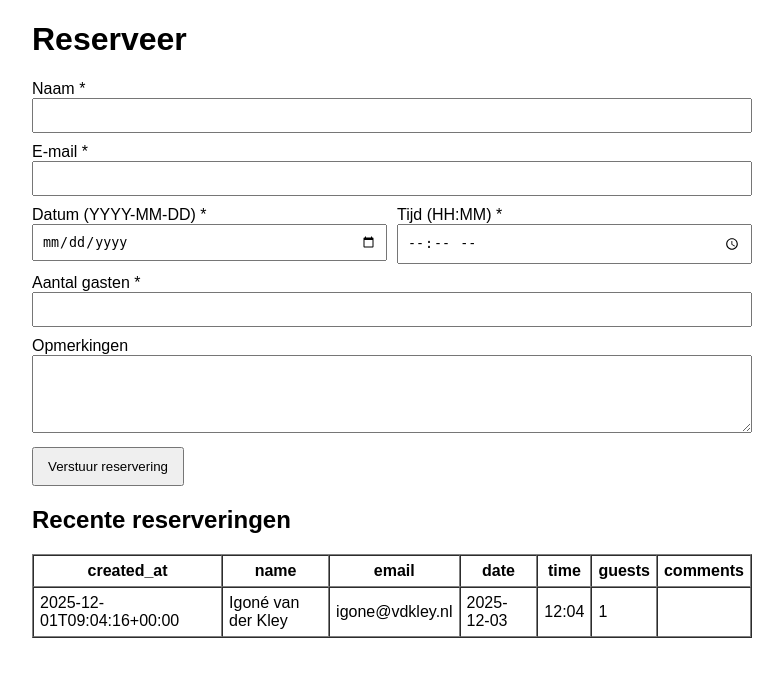
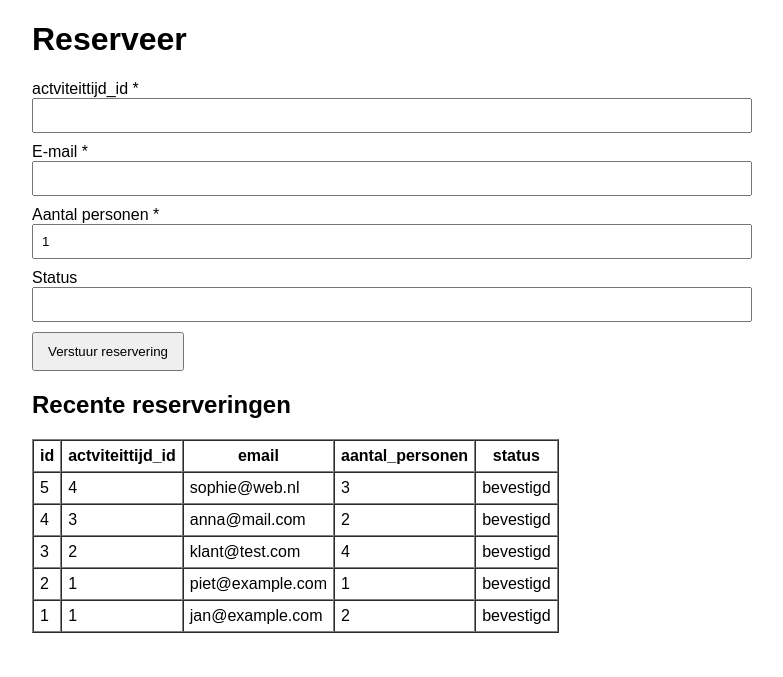
Before and after one commit to timdegroot05/Porthoes, a PHP site: page /reserveer.php in a window 1280 px wide. Shown: the top 677 px of the page, without its empty margins (248-1031 px from the left). Run offline with PHP 8.4, Linux system fonts and the light colour scheme; data comes from the database, SQL or seed files in the repository; data that the repository does not hold is empty.

Commit message:
reservering toevoegen

```diff
--- a/public/reserveer.php
+++ b/public/reserveer.php
@@ -9,78 +9,82 @@ if (empty($_SESSION['csrf_token'])) {
 
 $errors = [];
 $values = [
-    'activeittijd_id' => '',
+    'actviteittijd_id' => '',
     'email' => '',
     'aantal_personen' => '1',
     'status' => ''
 ];
 
-$storageFile = __DIR__ . '/reservations.csv';
 $success = false;
+
+// Database settings - pas deze aan naar jouw omgeving
+$dbHost = '127.0.0.1';
+$dbName = 'activiteitenDB';
+$dbUser = 'root';
+$dbPass = ''; // of je wachtwoord
+$dsn = "mysql:host={$dbHost};dbname={$dbName};charset=utf8mb4";
+
+$pdo = new PDO($dsn, $dbUser, $dbPass, [
+    PDO::ATTR_ERRMODE => PDO::ERRMODE_EXCEPTION,
+    PDO::ATTR_DEFAULT_FETCH_MODE => PDO::FETCH_ASSOC,
+]);
 
 if ($_SERVER['REQUEST_METHOD'] === 'POST') {
     // Basic CSRF check
-    if (!isset($_POST['csrf_token']) || !hash_equals($_SESSION['csrf_token'], $_POST['csrf_token'])) {
+    if (!isset($_POST['csrf_token']) || !hash_equals($_SESSION['csrf_token'], (string)$_POST['csrf_token'])) {
         http_response_code(400);
-        exit('Invalid request');
+        exit('Ongeldig verzoek');
     }
 
     // Collect and sanitize
-    // Accept activeittijd_id from POST or GET (URL) and validate as positive int
-    $rawId = trim((string)($_POST['activeittijd_id'] ?? $_GET['activeittijd_id'] ?? ''));
+    $rawId = trim((string)($_POST['actviteittijd_id'] ?? $_GET['actviteittijd_id'] ?? ''));
     $id = $rawId === '' ? false : filter_var($rawId, FILTER_VALIDATE_INT, ['options' => ['min_range' => 1]]);
-    $print_r($id);
-    $values['activeittijd_id'] = $id === false ? '' : (string)$id;
+    $values['actviteittijd_id'] = $id === false ? '' : (string)$id;
+
     $values['email'] = trim((string)($_POST['email'] ?? ''));
     $values['aantal_personen'] = trim((string)($_POST['aantal_personen'] ?? '1'));
     $values['status'] = trim((string)($_POST['status'] ?? ''));
 
     // Validate
+    if ($values['actviteittijd_id'] === '') {
+        $errors[] = 'actviteittijd_id is verplicht en moet een positief geheel getal zijn.';
+    }
     if ($values['email'] === '' || !filter_var($values['email'], FILTER_VALIDATE_EMAIL)) {
         $errors[] = 'Geldig e-mailadres is verplicht.';
     }
     $guestsInt = filter_var($values['aantal_personen'], FILTER_VALIDATE_INT, ['options' => ['min_range' => 1, 'max_range' => 50]]);
     if ($guestsInt === false) {
-        $errors[] = 'Aantal gasten moet een getal tussen 1 en 50 zijn.';
+        $errors[] = 'Aantal personen moet een geheel getal tussen 1 en 50 zijn.';
     } else {
-        $values['guests'] = (string)$guestsInt;
+        $values['aantal_personen'] = (string)$guestsInt;
     }
 
+    if ($values['status'] === '') {
+        // optioneel: default status
+        $values['status'] = 'open';
+    }
+
+    // Insert into DB
     if (empty($errors)) {
-        // Prepare record
-        $record = [
-            (new DateTime())->format(DateTime::ATOM),
-            $values['name'],
-            $values['email'],
-            $values['date'],
-            $values['time'],
-            $values['guests'],
-            $values['status']
+        $sql = "INSERT INTO reserveringen (activiteittijd_id, email, aantal_personen, status) VALUES (:actviteittijd_id, :email, :aantal_personen, :status)";
+        $stmt = $pdo->prepare($sql);
+        $stmt->execute([
+            ':actviteittijd_id' => $values['actviteittijd_id'],
+            ':email' => $values['email'],
+            ':aantal_personen' => $values['aantal_personen'],
+            ':status' => $values['status'],
+        ]);
+        $success = true;
+
+        // Reset values after success
+        $values = [
+            'actviteittijd_id' => '',
+            'email' => '',
+            'aantal_personen' => '1',
+            'status' => ''
         ];
-
-        // Ensure directory/writable and write CSV with exclusive lock
-        $fp = @fopen($storageFile, 'a');
-        if ($fp === false) {
-            $errors[] = 'Kan reservering niet opslaan (bestand niet schrijfbaar).';
-        } else {
-            if (flock($fp, LOCK_EX)) {
-                // If file was empty, optionally write header
-                if (ftell($fp) === 0) {
-                    fputcsv($fp, ['created_at', 'name', 'email', 'date', 'time', 'guests', 'comments']);
-                }
-                fputcsv($fp, $record);
-                fflush($fp);
-                flock($fp, LOCK_UN);
-                $success = true;
-                // Reset values to defaults after success
-                $values = ['name' => '', 'email' => '', 'date' => '', 'time' => '', 'guests' => '1', 'comments' => ''];
         // regenerate CSRF token to avoid double-posts
         $_SESSION['csrf_token'] = bin2hex(random_bytes(16));
-            } else {
-                $errors[] = 'Kan bestand niet vergrendelen voor schrijven.';
-            }
-            fclose($fp);
-        }
     }
 }
 
@@ -88,6 +92,11 @@ if ($_SERVER['REQUEST_METHOD'] === 'POST') {
 function e($str) {
     return htmlspecialchars((string)$str, ENT_QUOTES | ENT_SUBSTITUTE, 'UTF-8');
 }
+
+// Fetch last 10 reservations for display (if DB available)
+$recent = [];
+$stmt = $pdo->query("SELECT id, activiteittijd_id AS actviteittijd_id, email, aantal_personen, status FROM reserveringen ORDER BY id DESC");
+$recent = $stmt->fetchAll();
 ?>
 <!doctype html>
 <html lang="nl">
@@ -125,72 +134,46 @@ function e($str) {
 
     <form method="post" action="">
         <input type="hidden" name="csrf_token" value="<?php echo e($_SESSION['csrf_token']); ?>">
-
-        <label for="name">Naam *</label>
-        <input id="name" name="name" type="text" required value="<?php echo e($values['name']); ?>">
+        <label for="actviteittijd_id">actviteittijd_id *</label>
+        <input id="actviteittijd_id" name="actviteittijd_id" type="number" min="1" required value="<?php echo e($values['actviteittijd_id']); ?>">
 
         <label for="email">E-mail *</label>
         <input id="email" name="email" type="email" required value="<?php echo e($values['email']); ?>">
 
-        <div class="row">
-            <div>
-                <label for="date">Datum (YYYY-MM-DD) *</label>
-                <input id="date" name="date" type="date" required value="<?php echo e($values['date']); ?>">
-            </div>
-            <div>
-                <label for="time">Tijd (HH:MM) *</label>
-                <input id="time" name="time" type="time" required value="<?php echo e($values['time']); ?>">
-            </div>
-        </div>
+        <label for="aantal_personen">Aantal personen *</label>
+        <input id="aantal_personen" name="aantal_personen" type="number" min="1" max="50" required value="<?php echo e($values['aantal_personen']); ?>">
 
-        <label for="guests">Aantal gasten *</label>
-        <input id="guests" name="guests" type="number" min="1" max="50" required value="<?php echo e($values['guests']); ?>">
-
-        <label for="comments">Opmerkingen</label>
-        <textarea id="comments" name="comments" rows="4"><?php echo e($values['comments']); ?></textarea>
+        <label for="status">Status</label>
+        <input id="status" name="status" type="text" value="<?php echo e($values['status']); ?>">
 
         <button type="submit">Verstuur reservering</button>
     </form>
 
-    <?php
-    // Optional: show last 10 reservations (read-only)
-    if (file_exists($storageFile)):
-        $rows = [];
-        $fp = @fopen($storageFile, 'r');
-        if ($fp) {
-            while (($data = fgetcsv($fp)) !== false) {
-                $rows[] = $data;
-            }
-            fclose($fp);
-        }
-        // Remove header if present and show last 10
-        if (count($rows) > 1) {
-            $header = $rows[0];
-            $entries = array_slice($rows, 1);
-            $entries = array_reverse($entries);
-            $entries = array_slice($entries, 0, 10);
-            ?>
+    <?php if (!empty($recent)): ?>
         <h2>Recente reserveringen</h2>
         <table border="1" cellpadding="6" cellspacing="0">
             <thead>
                 <tr>
-                        <?php foreach ($header as $h): ?><th><?php echo e($h); ?></th><?php endforeach; ?>
+                    <th>id</th>
+                    <th>actviteittijd_id</th>
+                    <th>email</th>
+                    <th>aantal_personen</th>
+                    <th>status</th>
                 </tr>
             </thead>
             <tbody>
-                    <?php foreach ($entries as $row): ?>
+                <?php foreach ($recent as $row): ?>
                     <tr>
-                            <?php foreach ($row as $cell): ?>
-                                <td><?php echo e($cell); ?></td>
-                            <?php endforeach; ?>
+                        <td><?php echo e($row['id']); ?></td>
+                        <td><?php echo e($row['actviteittijd_id']); ?></td>
+                        <td><?php echo e($row['email']); ?></td>
+                        <td><?php echo e($row['aantal_personen']); ?></td>
+                        <td><?php echo e($row['status']); ?></td>
                     </tr>
                 <?php endforeach; ?>
             </tbody>
         </table>
-        <?php
-        }
-    endif;
-    ?>
+    <?php endif; ?>
 
 </body>
 </html>
```
Lines whose indentation alone changed are shown as unchanged.
